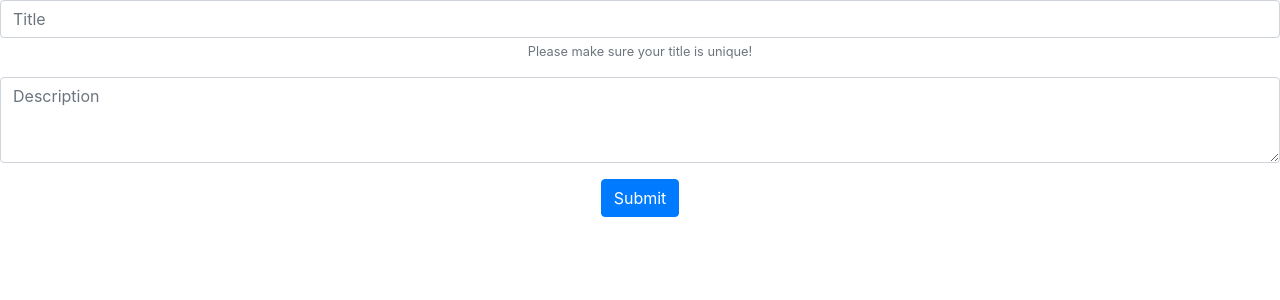
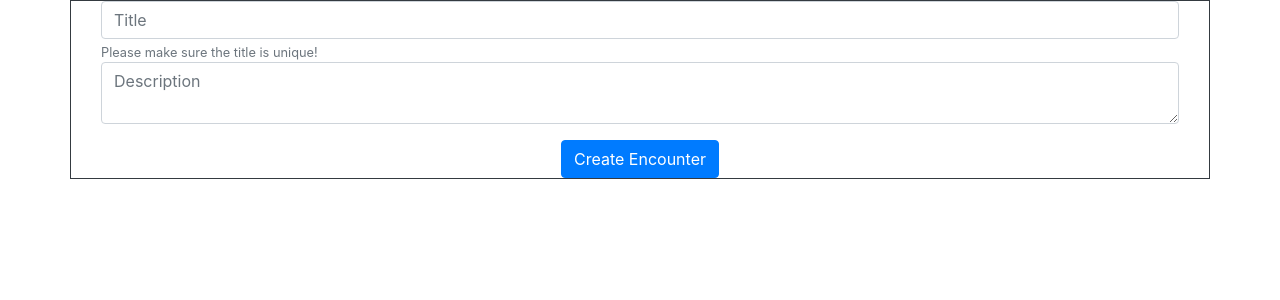
Before and after one commit to ahoopes16/zombie-roleplaying-ui, a React (Create React App) app: page / in a window 1280 px wide. Shown: the top 300 px of the page. Built offline with nearby package versions, Linux system fonts and the light colour scheme.

Commit message:
Recreate simple form using reactstrap
Could use a coat of paint later :)

```diff
--- a/package.json
+++ b/package.json
@@ -40,11 +40,13 @@
     "react-dom": "^16.13.0",
     "react-scripts": "3.4.0",
     "react-test-renderer": "^16.13.0",
+    "reactstrap": "^8.4.1",
     "typescript": "~3.7.2"
   },
   "devDependencies": {
     "@types/enzyme": "^3.10.5",
     "@types/enzyme-adapter-react-16": "^1.0.6",
+    "@types/reactstrap": "^8.4.2",
     "@typescript-eslint/eslint-plugin": "^2.24.0",
     "@typescript-eslint/parser": "^2.24.0",
     "cross-env": "^7.0.2",
--- a/src/components/CreateEncounterForm.tsx
+++ b/src/components/CreateEncounterForm.tsx
@@ -1,34 +1,36 @@
 import React from 'react'
+import {
+  Container,
+  Col,
+  Form,
+  FormGroup,
+  FormText,
+  Input,
+  Button
+} from 'reactstrap'
 
 function CreateEncounterForm(): React.FunctionComponentElement<{}> {
   return (
-    <form>
-      <div className="form-group">
-        <input
-          id="title-input"
-          type="text"
-          className="form-control"
-          placeholder="Title"
-          aria-describedby="title-help"
-        />
-        <small id="title-help" className="form-text text-muted">
-          Please make sure your title is unique!
-        </small>
-      </div>
+    <Container id="create-encounter-form" className="border border-dark">
+      <Form className="form">
+        <Col>
+          <FormGroup>
+            <Input type="text" placeholder="Title" />
+            <FormText color="muted" className="float-left">
+              Please make sure the title is unique!
+            </FormText>
+          </FormGroup>
+        </Col>
 
-      <div className="form-group">
-        <textarea
-          id="description-input"
-          className="form-control"
-          rows={3}
-          placeholder="Description"
-        />
-      </div>
+        <Col>
+          <FormGroup>
+            <Input type="textarea" placeholder="Description" />
+          </FormGroup>
+        </Col>
 
-      <button type="submit" className="btn btn-primary">
-        Submit
-      </button>
-    </form>
+        <Button color="primary">Create Encounter</Button>
+      </Form>
+    </Container>
   )
 }
 
```
Also changed, not shown: 1 other file (tests, documents, lock files or other folders).
